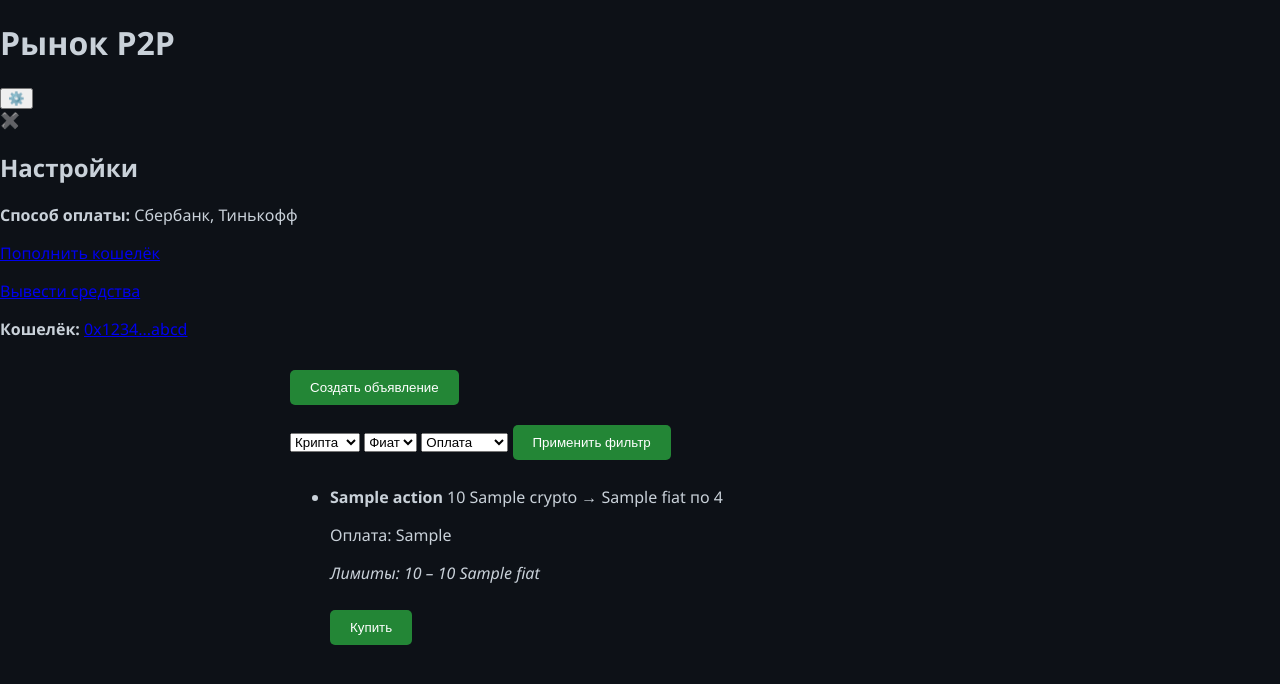
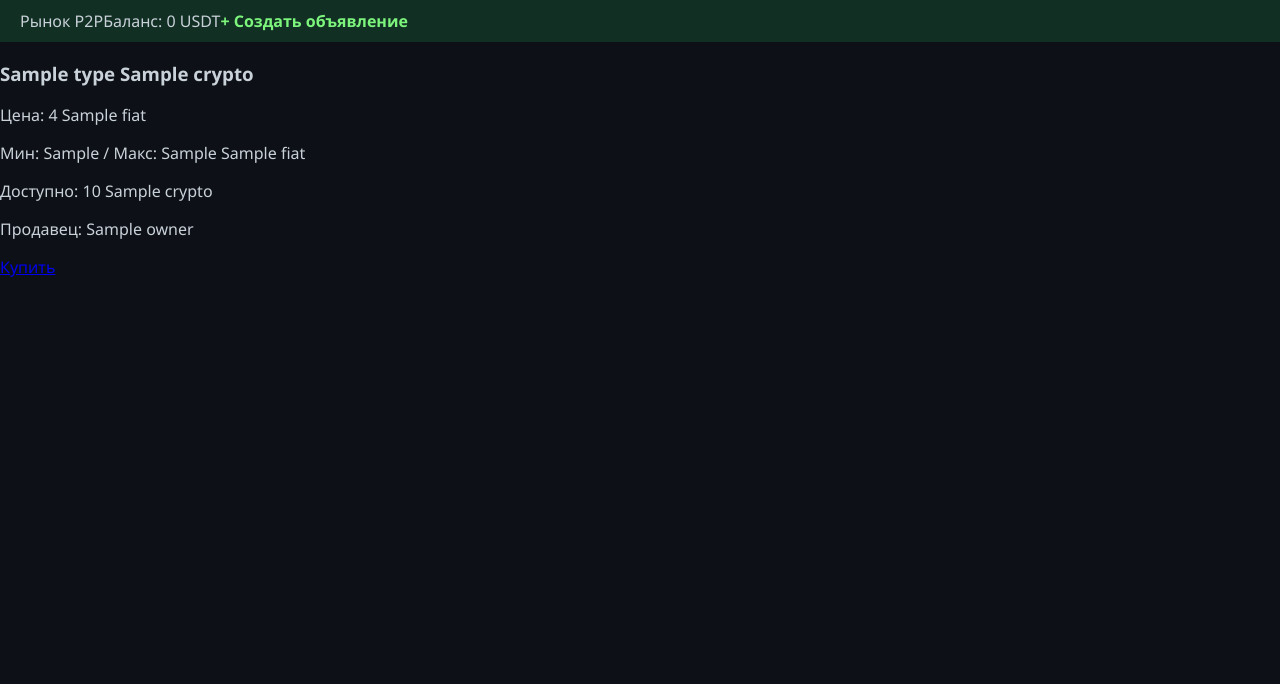
Before and after one commit to Yupara/P2pppppppppp, a FastAPI app: template templates/market.html in a window 1280 px wide. Shown: the top 684 px of the page. Run offline with FastAPI, Linux system fonts and the light colour scheme; the template is opened without the code that fills it: most values are stand-ins (such as "Sample title", 1, 10 or a date in 2020).

Commit message:
Update market.html

```diff
--- a/templates/market.html
+++ b/templates/market.html
@@ -1,84 +1,30 @@
 <!DOCTYPE html>
 <html lang="ru">
 <head>
-  <meta charset="UTF-8">
-  <title>Рынок P2P</title>
-  <link rel="stylesheet" href="/static/styles.css">
+    <meta charset="UTF-8">
+    <title>Рынок P2P</title>
+    <link rel="stylesheet" href="/static/styles.css">
 </head>
-<body class="dark-theme">
-  <!-- Header с шестерёнкой -->
-  <header class="header">
-    <div class="header-left"><h1>Рынок P2P</h1></div>
-    <div class="header-right"><button class="icon-btn" onclick="openUserSettings()">⚙️</button></div>
-  </header>
-
-  <!-- Модалка настроек -->
-  <div id="user-settings" class="modal">
-    <div class="modal-content">
-      <span class="close-btn" onclick="closeUserSettings()">✖️</span>
-      <h2>Настройки</h2>
-      <p><strong>Способ оплаты:</strong> Сбербанк, Тинькофф</p>
-      <p><a href="/deposit">Пополнить кошелёк</a></p>
-      <p><a href="/withdraw">Вывести средства</a></p>
-      <p><strong>Кошелёк:</strong> <a href="#">0x1234...abcd</a></p>
-    </div>
-  </div>
-
-  <div class="container">
-    <a href="/create"><button class="btn">Создать объявление</button></a>
-
-    <!-- Фильтры -->
-    <div class="filters">
-      <select id="f-crypto"><option value="">Крипта</option><option>USDT</option><option>BTC</option><option>ETH</option><option>TRUMP</option></select>
-      <select id="f-fiat"><option value="">Фиат</option><option>USD</option><option>EUR</option><option>GBP</option><option>RUB</option></select>
-      <select id="f-payment"><option value="">Оплата</option><option>Сбербанк</option><option>Тинькофф</option><option>PayPal</option></select>
-      <button class="btn" onclick="filterAds()">Применить фильтр</button>
+<body>
+    <div class="navbar">
+        <span class="navbar-title">Рынок P2P</span>
+        <span class="navbar-balance">Баланс: {{ balances.get(current_user, 0) }} USDT</span>
+        <a class="create-button" href="/create-ad">+ Создать объявление</a>
     </div>
 
-    <!-- Список объявлений -->
-    <ul id="ads-list" class="ads-list">
-      {% for ad in ads %}
-      <li class="ad-card"
-          data-crypto="{{ ad.crypto }}"
-          data-fiat="{{ ad.fiat }}"
-          data-payment="{{ ad.payment_method }}">
-        <div class="ad-main">
-          <p><strong>{{ ad.action|capitalize }}</strong> {{ ad.amount }} {{ ad.crypto }} → {{ ad.fiat }} по {{ ad.rate }}</p>
-          <p>Оплата: {{ ad.payment_method }}</p>
-          <p><em>Лимиты: {{ ad.min_amount }} – {{ ad.max_amount }} {{ ad.fiat }}</em></p>
-        </div>
-        <div class="ad-footer">
-          <a href="/trade/{{ ad.id }}"><button class="btn">Купить</button></a>
-        </div>
-      </li>
-      {% else %}
-      <li>Объявлений нет</li>
-      {% endfor %}
-    </ul>
-  </div>
-
-  <script>
-    function openUserSettings() {
-      document.getElementById('user-settings').style.display = 'block';
-    }
-    function closeUserSettings() {
-      document.getElementById('user-settings').style.display = 'none';
-    }
-    window.onclick = function(e) {
-      if (e.target.id === 'user-settings') closeUserSettings();
-    }
-
-    function filterAds() {
-      const c = document.getElementById('f-crypto').value;
-      const f = document.getElementById('f-fiat').value;
-      const p = document.getElementById('f-payment').value;
-      document.querySelectorAll('.ad-card').forEach(el => {
-        const ok = (!c || el.dataset.crypto === c) &&
-                   (!f || el.dataset.fiat === f) &&
-                   (!p || el.dataset.payment === p);
-        el.style.display = ok ? '' : 'none';
-      });
-    }
-  </script>
+    <div class="market-container">
+        {% for ad in ads %}
+            <div class="ad-card">
+                <h3>{{ ad.type|capitalize }} {{ ad.crypto }}</h3>
+                <p>Цена: {{ ad.rate }} {{ ad.fiat }}</p>
+                <p>Мин: {{ ad.min_limit }} / Макс: {{ ad.max_limit }} {{ ad.fiat }}</p>
+                <p>Доступно: {{ ad.amount }} {{ ad.crypto }}</p>
+                <p>Продавец: {{ ad.owner }}</p>
+                <a class="buy-button" href="/trade/{{ ad.id }}">Купить</a>
+            </div>
+        {% else %}
+            <p>Нет доступных объявлений.</p>
+        {% endfor %}
+    </div>
 </body>
 </html>
```
